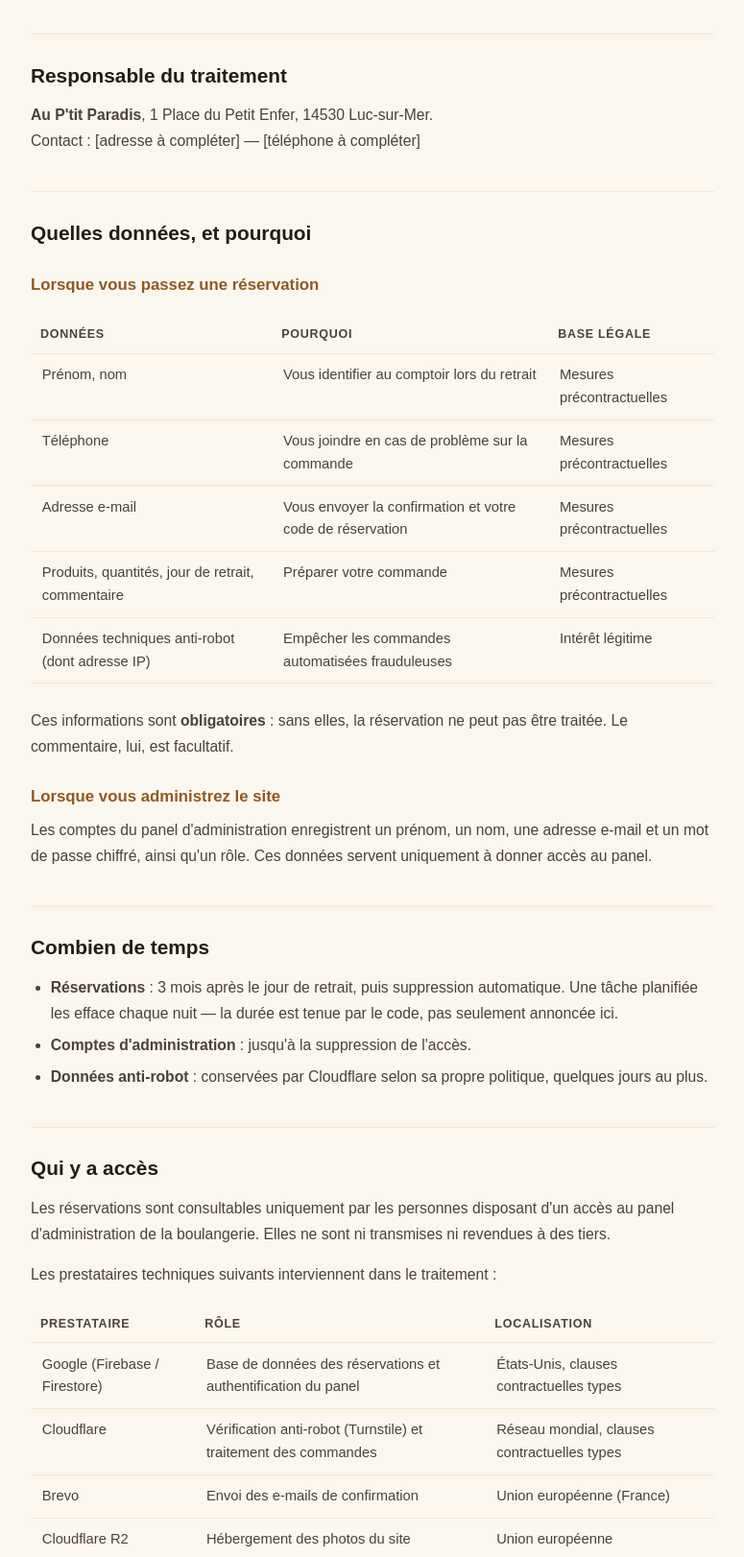
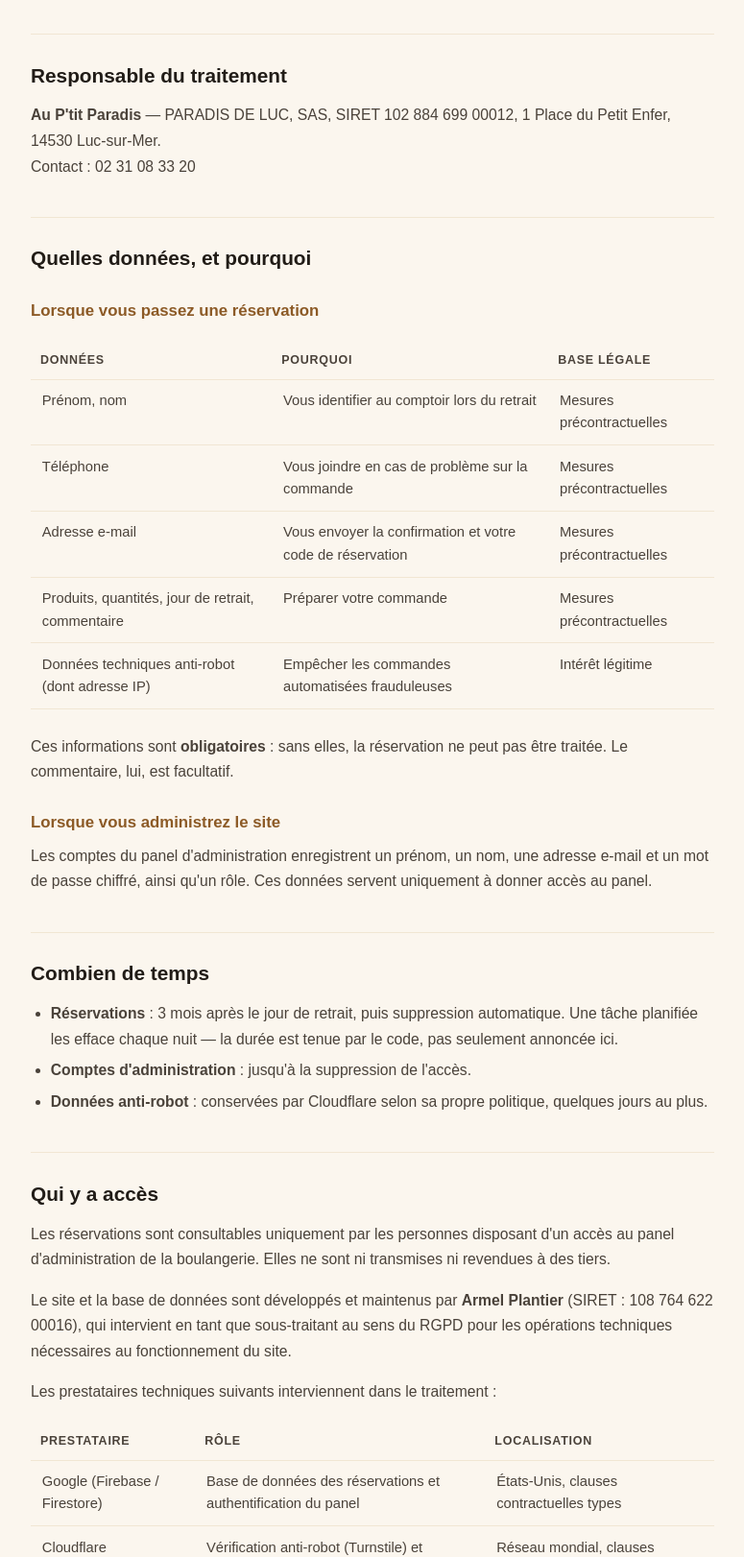
Before and after one commit to armelpltr/auptitparadis, a plain HTML site: page confidentialite.html in a window 1280 px wide. Shown: the part 444-2066 px from the top of the page at 96% size, without its empty margins (252-1027 px from the left). Drawn offline with Linux system fonts and the light colour scheme; no server answers; a web font is replaced by a local one.

Commit message:
Compléter les mentions légales et la politique de confidentialité

```diff
--- a/confidentialite.html
+++ b/confidentialite.html
@@ -78,9 +78,9 @@
 
       <h2>Responsable du traitement</h2>
       <p>
-        <strong>Au P'tit Paradis</strong>, 1 Place du Petit Enfer, 14530 Luc-sur-Mer.<br>
-        Contact : <span id="legalEmail">[adresse à compléter]</span> —
-        <span id="legalPhone">[téléphone à compléter]</span>
+        <strong>Au P'tit Paradis</strong> — PARADIS DE LUC, SAS,
+        SIRET 102 884 699 00012, 1 Place du Petit Enfer, 14530 Luc-sur-Mer.<br>
+        Contact : <span id="legalPhone">02 31 08 33 20</span>
       </p>
 
       <h2>Quelles données, et pourquoi</h2>
@@ -142,6 +142,12 @@
         Les réservations sont consultables uniquement par les personnes
         disposant d'un accès au panel d'administration de la boulangerie.
         Elles ne sont ni transmises ni revendues à des tiers.
+      </p>
+      <p>
+        Le site et la base de données sont développés et maintenus par
+        <strong>Armel Plantier</strong> (SIRET : 108 764 622 00016), qui
+        intervient en tant que sous-traitant au sens du RGPD pour les
+        opérations techniques nécessaires au fonctionnement du site.
       </p>
       <p>Les prestataires techniques suivants interviennent dans le traitement :</p>
       <table class="table-legale">
```
Also changed, not shown: mentions-legales.html (+6 -7 lines).
